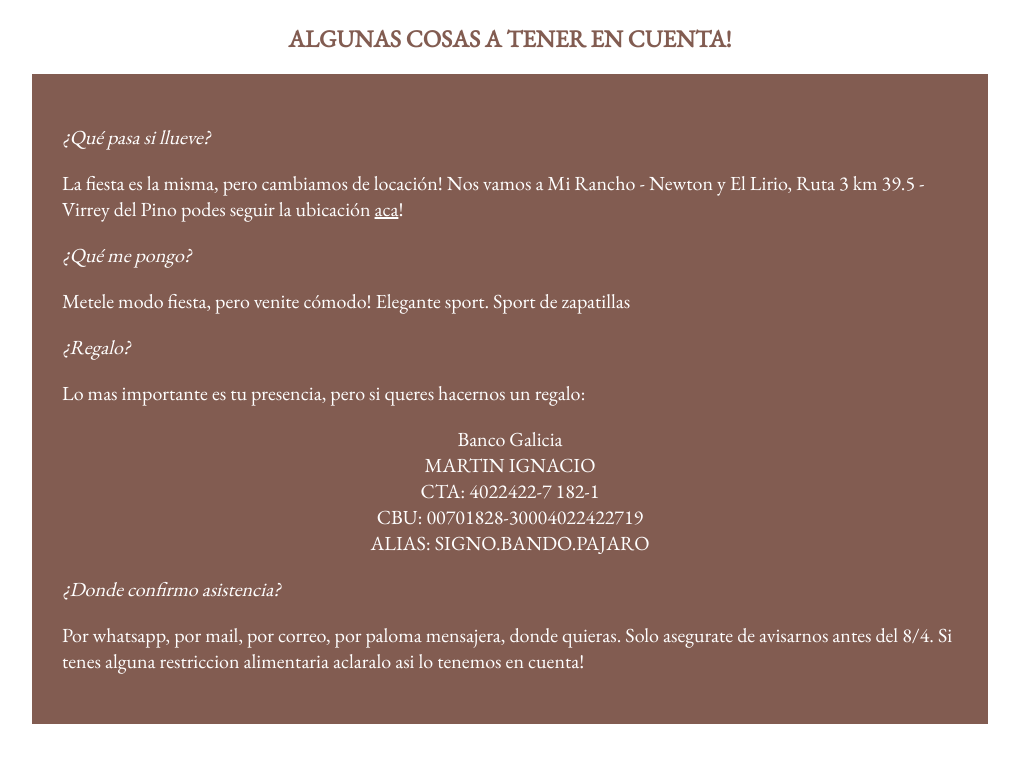
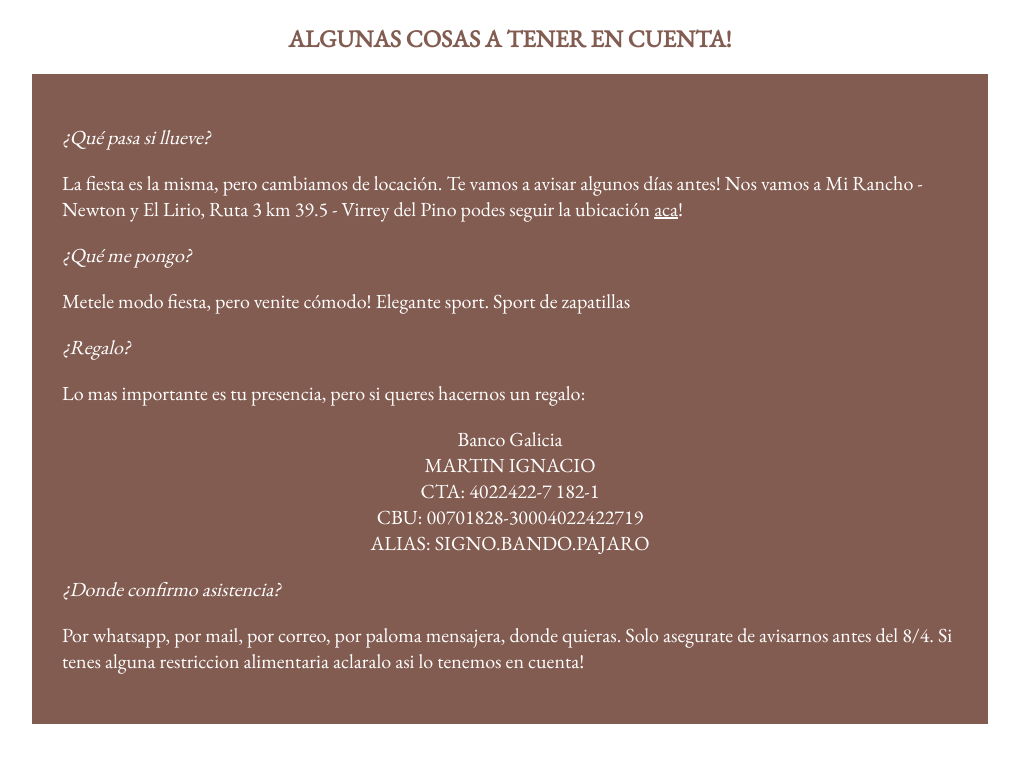
Before and after one commit to barbarakrzisnik/wed-invite, a React (Create React App) app: page / in a window 1280 px wide. Shown: the part 1122-1884 px from the top of the page, without its empty margins (130-1149 px from the left). Built offline with nearby package versions, Linux system fonts and the light colour scheme.

Commit message:
aviso lluvia

```diff
--- a/src/App.js
+++ b/src/App.js
@@ -27,10 +27,7 @@ const App = () => {
       <div className="cosas">
         <p className="cursiva">¿Qué pasa si llueve?  </p>
           <p>La fiesta es la misma, pero cambiamos de
-          locación!
-          Nos vamos a
-          Mi Rancho - Newton y El Lirio, Ruta 3 km 39.5 - Virrey del Pino
-          podes seguir la ubicación <a href="https://goo.gl/maps/fyAZpk5SvueLD7Py9">aca</a>! </p>
+          locación. Te vamos a avisar algunos días antes! Nos vamos a Mi Rancho - Newton y El Lirio, Ruta 3 km 39.5 - Virrey del Pino podes seguir la ubicación <a href="https://goo.gl/maps/fyAZpk5SvueLD7Py9">aca</a>! </p>
           <p className="cursiva"> ¿Qué me pongo? </p>
           <p> Metele modo fiesta, pero venite cómodo! Elegante sport. Sport de zapatillas</p>
           <p className="cursiva">¿Regalo? </p>
```
